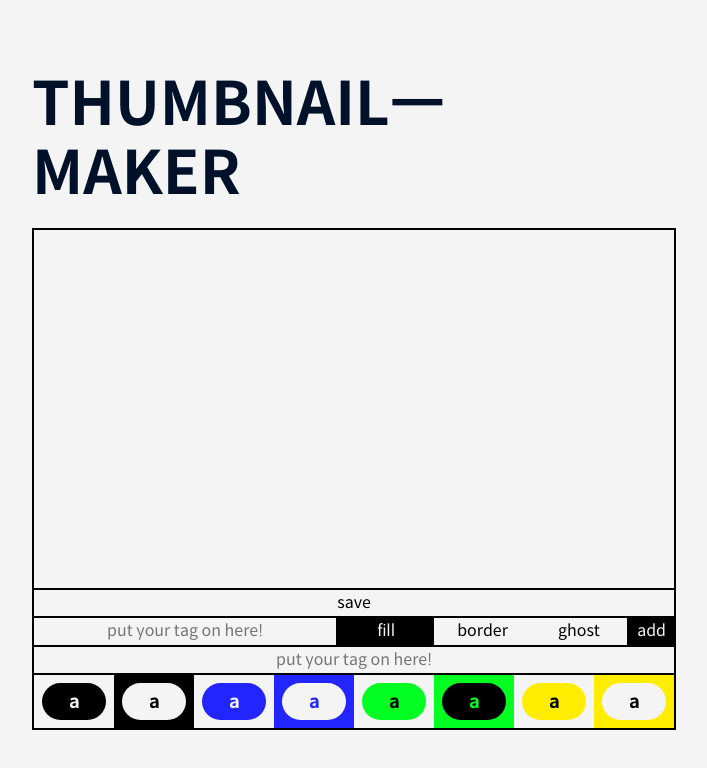
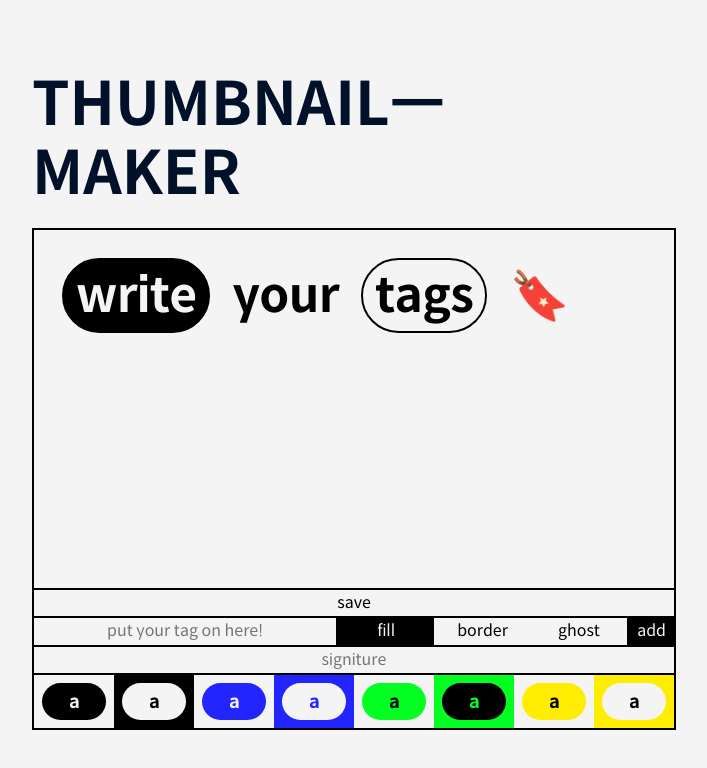
Before and after one commit to samankey/sambnail-maker.github.io, a Nuxt app: page / in a window 1280 px wide. Shown: the top 768 px of the page, without its empty margins (286-993 px from the left). Built offline with nearby package versions, Linux system fonts and the light colour scheme; what vue-notification would draw is missing.

Commit message:
Feat: noItem 추가

```diff
--- a/components/tag/tag.vue
+++ b/components/tag/tag.vue
@@ -3,13 +3,20 @@
     <span class="text Headline">
       {{ tag.text }}
     </span>
-    <button class="icon bd_Gray" @click="deleteTag">x</button>
+    <button v-if="type !== 'noItem'" class="icon bd_Gray" @click="deleteTag">
+      x
+    </button>
   </div>
 </template>
 
 <script>
 export default {
   props: {
+    type: {
+      type: String,
+      default: ''
+    },
+
     tag: {
       type: Object,
       default: () => {}
--- a/pages/index.vue
+++ b/pages/index.vue
@@ -8,6 +8,15 @@
           :tag="tag"
           :class-name="getTheme"
           @deleteTag="deleteTag"
+        />
+      </div>
+      <div v-else class="textBox">
+        <Tag
+          v-for="(tag, index) in noItem"
+          :key="index"
+          :type="'noItem'"
+          :tag="tag"
+          :class-name="getTheme"
         />
       </div>
       <div class="sign" :class="getTheme.ghost">
@@ -40,7 +49,7 @@
       v-model="signText"
       class="signInput"
       type="text"
-      placeholder="put your tag on here!"
+      placeholder="signiture"
     />
     <div class="themeBox bd_Top_Gray">
       <button
@@ -75,6 +84,12 @@ export default {
       tagText: '',
       tagType: 'fill',
       tagList: [],
+      noItem: [
+        { text: 'write', type: 'fill' },
+        { text: 'your', type: 'ghost' },
+        { text: 'tags', type: 'border' },
+        { text: '🔖', type: 'ghost' }
+      ],
       types: ['fill', 'border', 'ghost'],
       themeTitle: 'w_b',
       themeList: themeList.color
```
